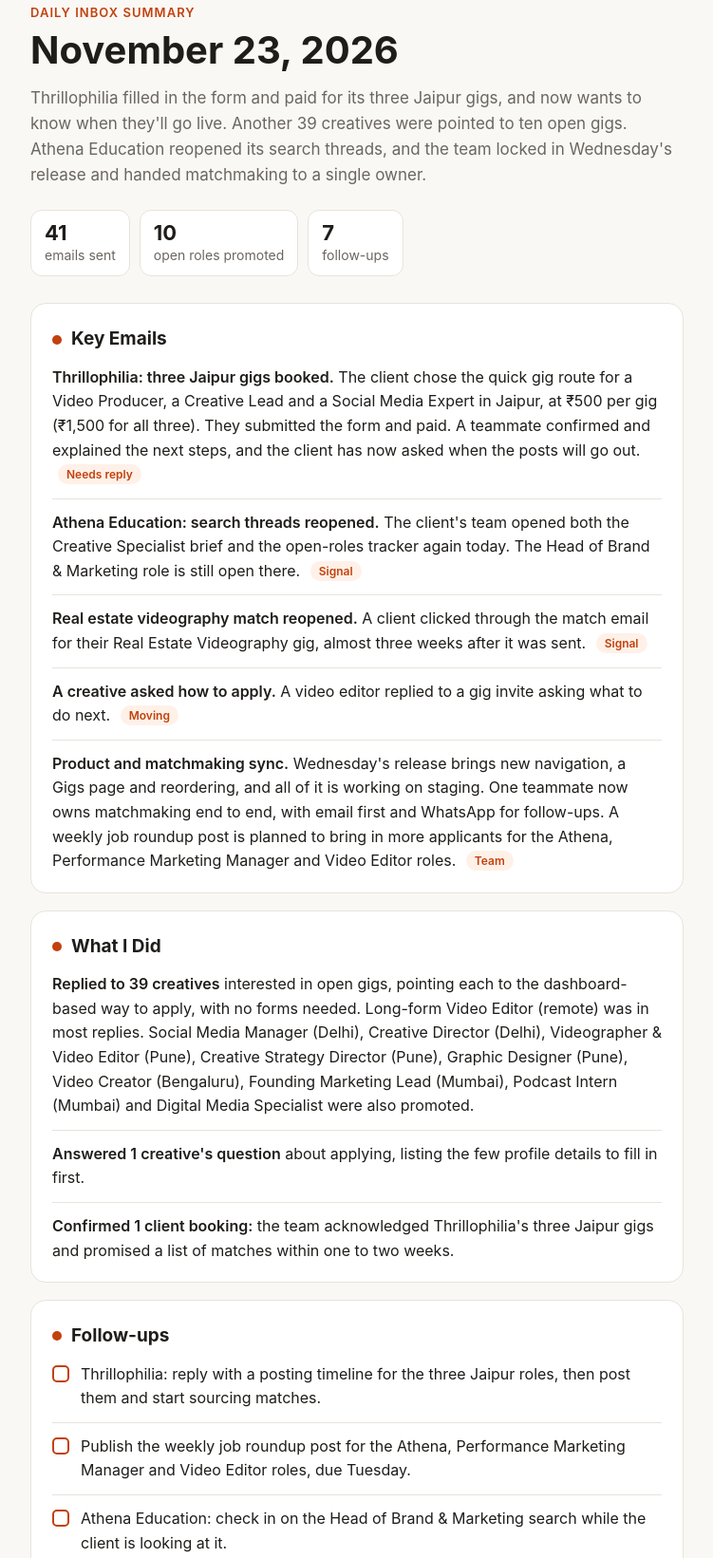
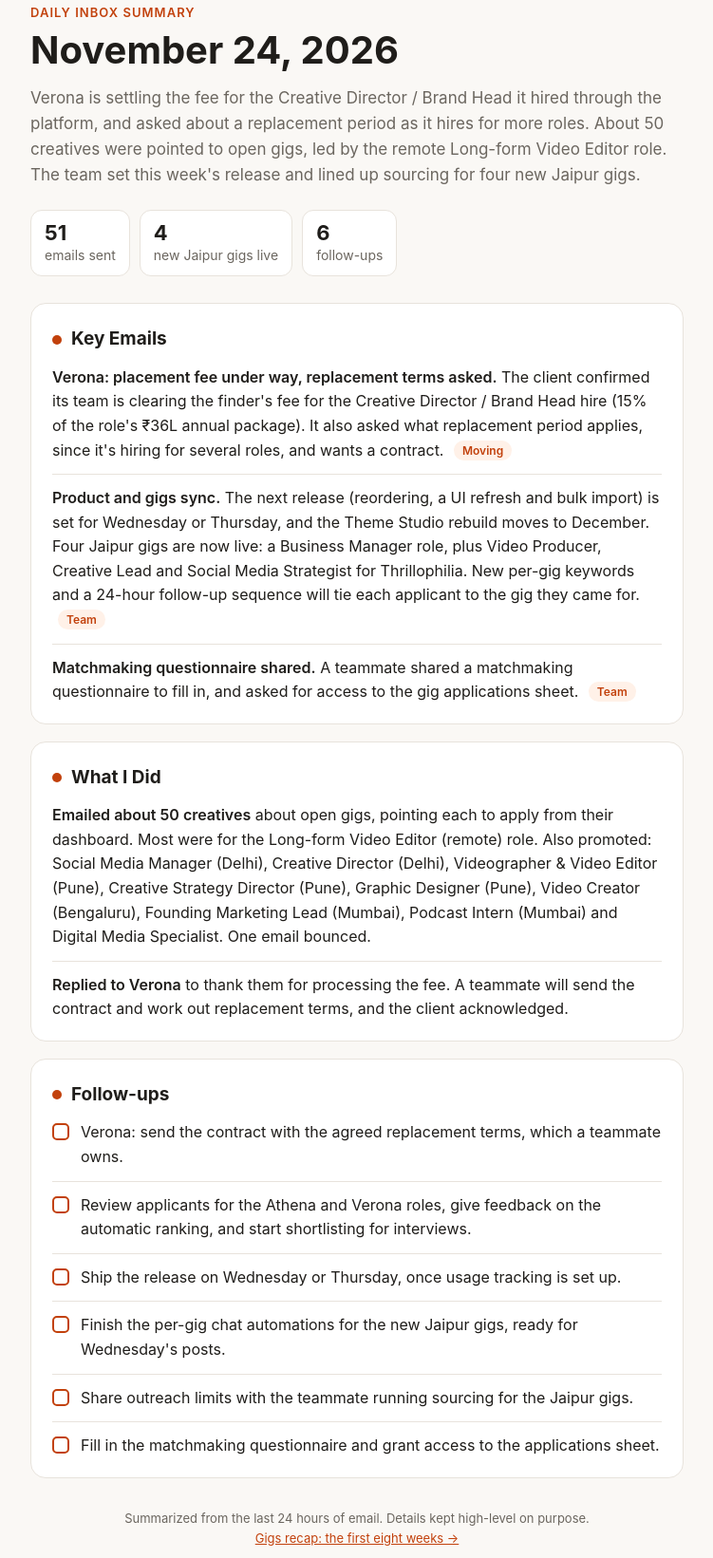
Before and after one commit to avantinagral/avantinagral.github.io, a plain HTML site: page index.html in a window 1280 px wide. Shown: the part 37-1678 px from the top of the page at 95% size, without its empty margins (264-1015 px from the left). Drawn offline with Linux system fonts and the light colour scheme.

Commit message:
Daily summary for November 24, 2026

```diff
--- a/index.html
+++ b/index.html
@@ -3,7 +3,7 @@
 <head>
 <meta charset="utf-8">
 <meta name="viewport" content="width=device-width, initial-scale=1">
-<title>November 23, 2026</title>
+<title>November 24, 2026</title>
 <meta name="description" content="A high-level daily summary of email activity.">
 <style>
   :root {
@@ -78,49 +78,45 @@
 <main>
   <header>
     <p class="eyebrow">Daily inbox summary</p>
-    <h1>November 23, 2026</h1>
+    <h1>November 24, 2026</h1>
     <p class="overview">
-      Thrillophilia filled in the form and paid for its three Jaipur gigs, and now wants to know when they'll go live.
-      Another 39 creatives were pointed to ten open gigs. Athena Education reopened its search threads, and the team
-      locked in Wednesday's release and handed matchmaking to a single owner.
+      Verona is settling the fee for the Creative Director / Brand Head it hired through the platform, and asked about a
+      replacement period as it hires for more roles. About 50 creatives were pointed to open gigs, led by the remote
+      Long-form Video Editor role. The team set this week's release and lined up sourcing for four new Jaipur gigs.
     </p>
     <ul class="stats">
-      <li><strong>41</strong>emails sent</li>
-      <li><strong>10</strong>open roles promoted</li>
-      <li><strong>7</strong>follow-ups</li>
+      <li><strong>51</strong>emails sent</li>
+      <li><strong>4</strong>new Jaipur gigs live</li>
+      <li><strong>6</strong>follow-ups</li>
     </ul>
   </header>
 
   <section>
     <h2><span class="dot"></span>Key Emails</h2>
     <ul class="items">
-      <li><span class="label">Thrillophilia: three Jaipur gigs booked.</span> The client chose the quick gig route for a Video Producer, a Creative Lead and a Social Media Expert in Jaipur, at ₹500 per gig (₹1,500 for all three). They submitted the form and paid. A teammate confirmed and explained the next steps, and the client has now asked when the posts will go out. <span class="tag">Needs reply</span></li>
-      <li><span class="label">Athena Education: search threads reopened.</span> The client's team opened both the Creative Specialist brief and the open-roles tracker again today. The Head of Brand &amp; Marketing role is still open there. <span class="tag">Signal</span></li>
-      <li><span class="label">Real estate videography match reopened.</span> A client clicked through the match email for their Real Estate Videography gig, almost three weeks after it was sent. <span class="tag">Signal</span></li>
-      <li><span class="label">A creative asked how to apply.</span> A video editor replied to a gig invite asking what to do next. <span class="tag">Moving</span></li>
-      <li><span class="label">Product and matchmaking sync.</span> Wednesday's release brings new navigation, a Gigs page and reordering, and all of it is working on staging. One teammate now owns matchmaking end to end, with email first and WhatsApp for follow-ups. A weekly job roundup post is planned to bring in more applicants for the Athena, Performance Marketing Manager and Video Editor roles. <span class="tag">Team</span></li>
+      <li><span class="label">Verona: placement fee under way, replacement terms asked.</span> The client confirmed its team is clearing the finder's fee for the Creative Director / Brand Head hire (15% of the role's ₹36L annual package). It also asked what replacement period applies, since it's hiring for several roles, and wants a contract. <span class="tag">Moving</span></li>
+      <li><span class="label">Product and gigs sync.</span> The next release (reordering, a UI refresh and bulk import) is set for Wednesday or Thursday, and the Theme Studio rebuild moves to December. Four Jaipur gigs are now live: a Business Manager role, plus Video Producer, Creative Lead and Social Media Strategist for Thrillophilia. New per-gig keywords and a 24-hour follow-up sequence will tie each applicant to the gig they came for. <span class="tag">Team</span></li>
+      <li><span class="label">Matchmaking questionnaire shared.</span> A teammate shared a matchmaking questionnaire to fill in, and asked for access to the gig applications sheet. <span class="tag">Team</span></li>
     </ul>
   </section>
 
   <section>
     <h2><span class="dot"></span>What I Did</h2>
     <ul class="items">
-      <li><span class="label">Replied to 39 creatives</span> interested in open gigs, pointing each to the dashboard-based way to apply, with no forms needed. Long-form Video Editor (remote) was in most replies. Social Media Manager (Delhi), Creative Director (Delhi), Videographer &amp; Video Editor (Pune), Creative Strategy Director (Pune), Graphic Designer (Pune), Video Creator (Bengaluru), Founding Marketing Lead (Mumbai), Podcast Intern (Mumbai) and Digital Media Specialist were also promoted.</li>
-      <li><span class="label">Answered 1 creative's question</span> about applying, listing the few profile details to fill in first.</li>
-      <li><span class="label">Confirmed 1 client booking:</span> the team acknowledged Thrillophilia's three Jaipur gigs and promised a list of matches within one to two weeks.</li>
+      <li><span class="label">Emailed about 50 creatives</span> about open gigs, pointing each to apply from their dashboard. Most were for the Long-form Video Editor (remote) role. Also promoted: Social Media Manager (Delhi), Creative Director (Delhi), Videographer &amp; Video Editor (Pune), Creative Strategy Director (Pune), Graphic Designer (Pune), Video Creator (Bengaluru), Founding Marketing Lead (Mumbai), Podcast Intern (Mumbai) and Digital Media Specialist. One email bounced.</li>
+      <li><span class="label">Replied to Verona</span> to thank them for processing the fee. A teammate will send the contract and work out replacement terms, and the client acknowledged.</li>
     </ul>
   </section>
 
   <section>
     <h2><span class="dot"></span>Follow-ups</h2>
     <ul class="items check">
-      <li><span class="box"></span><span>Thrillophilia: reply with a posting timeline for the three Jaipur roles, then post them and start sourcing matches.</span></li>
-      <li><span class="box"></span><span>Publish the weekly job roundup post for the Athena, Performance Marketing Manager and Video Editor roles, due Tuesday.</span></li>
-      <li><span class="box"></span><span>Athena Education: check in on the Head of Brand &amp; Marketing search while the client is looking at it.</span></li>
-      <li><span class="box"></span><span>Real estate videography client: follow up on the matches they just reopened.</span></li>
-      <li><span class="box"></span><span>Archive 168: send a WhatsApp follow-up.</span></li>
-      <li><span class="box"></span><span>Share the matchmaking email template with the teammate who now owns matchmaking.</span></li>
-      <li><span class="box"></span><span>Ship the release on Wednesday, then finish the Gigs and Matchmaking features at the team office day on Thursday.</span></li>
+      <li><span class="box"></span><span>Verona: send the contract with the agreed replacement terms, which a teammate owns.</span></li>
+      <li><span class="box"></span><span>Review applicants for the Athena and Verona roles, give feedback on the automatic ranking, and start shortlisting for interviews.</span></li>
+      <li><span class="box"></span><span>Ship the release on Wednesday or Thursday, once usage tracking is set up.</span></li>
+      <li><span class="box"></span><span>Finish the per-gig chat automations for the new Jaipur gigs, ready for Wednesday's posts.</span></li>
+      <li><span class="box"></span><span>Share outreach limits with the teammate running sourcing for the Jaipur gigs.</span></li>
+      <li><span class="box"></span><span>Fill in the matchmaking questionnaire and grant access to the applications sheet.</span></li>
     </ul>
   </section>
 
```
